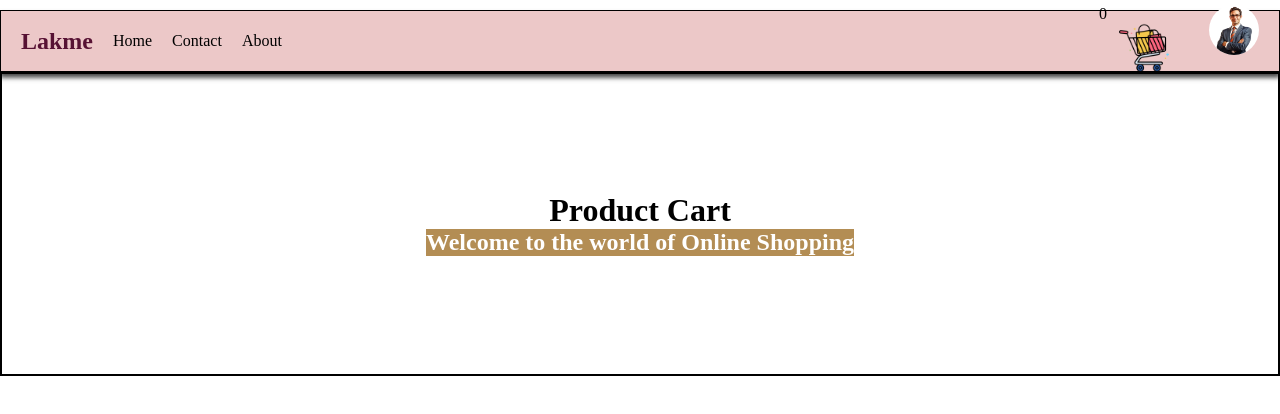
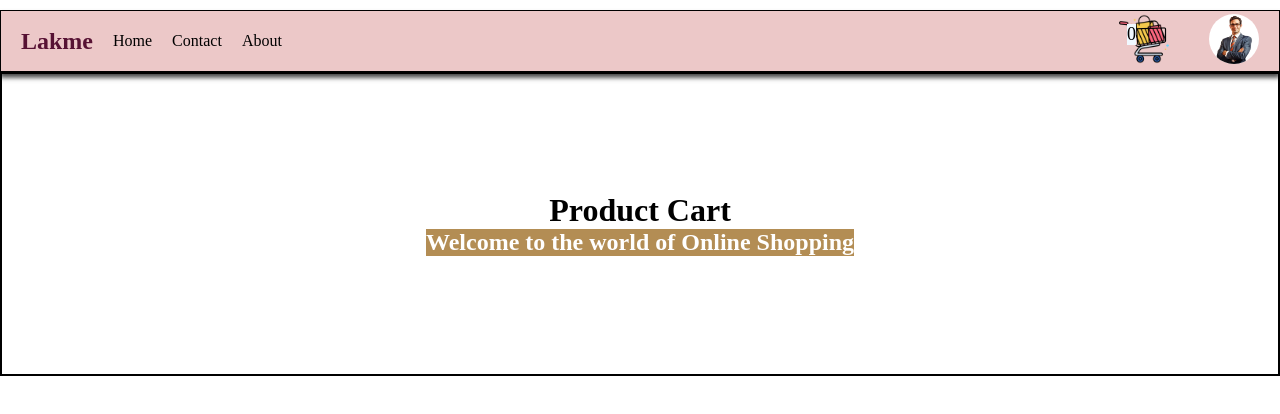
Before and after one commit to rakshasubramanya08/E-cart-, a plain HTML site: page index.html in a window 1280 px wide. Drawn offline with Linux system fonts and the light colour scheme; no server answers.

Commit message:
changed name given as per html to show proper css style in display

```diff
--- a/style.css
+++ b/style.css
@@ -49,7 +49,7 @@
     border-radius: 50px;
 }
 
-#dp-cart{
+#count{
     position: absolute;
     top: 0;
     margin-top: 24px;
```
